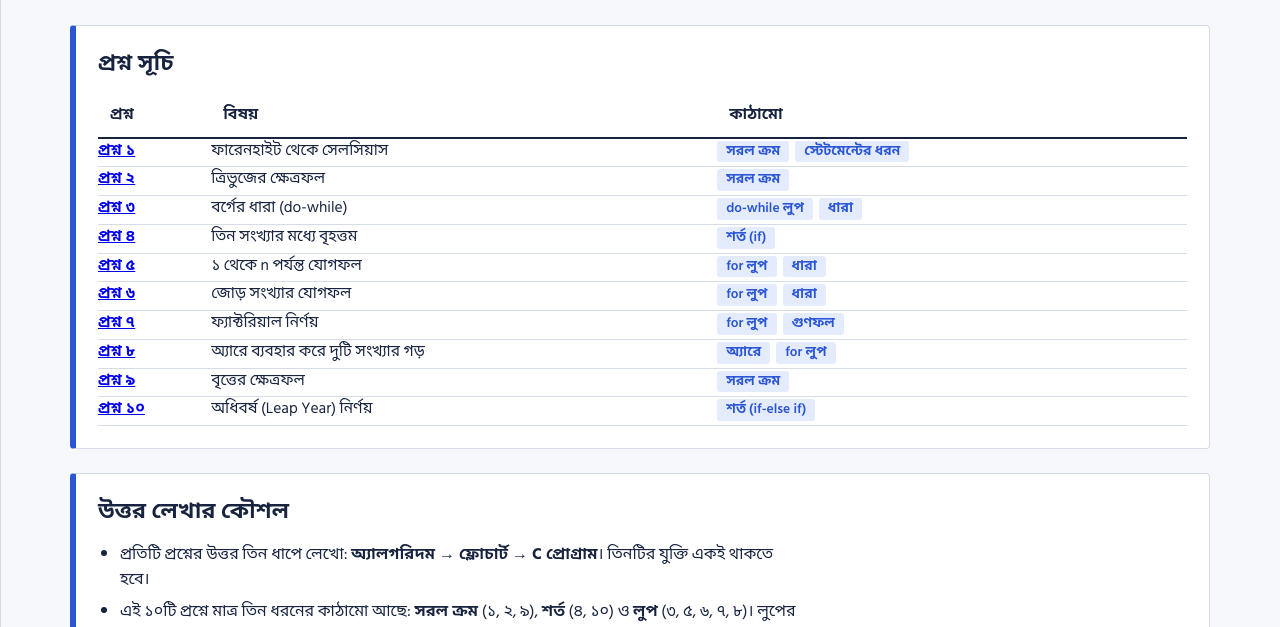
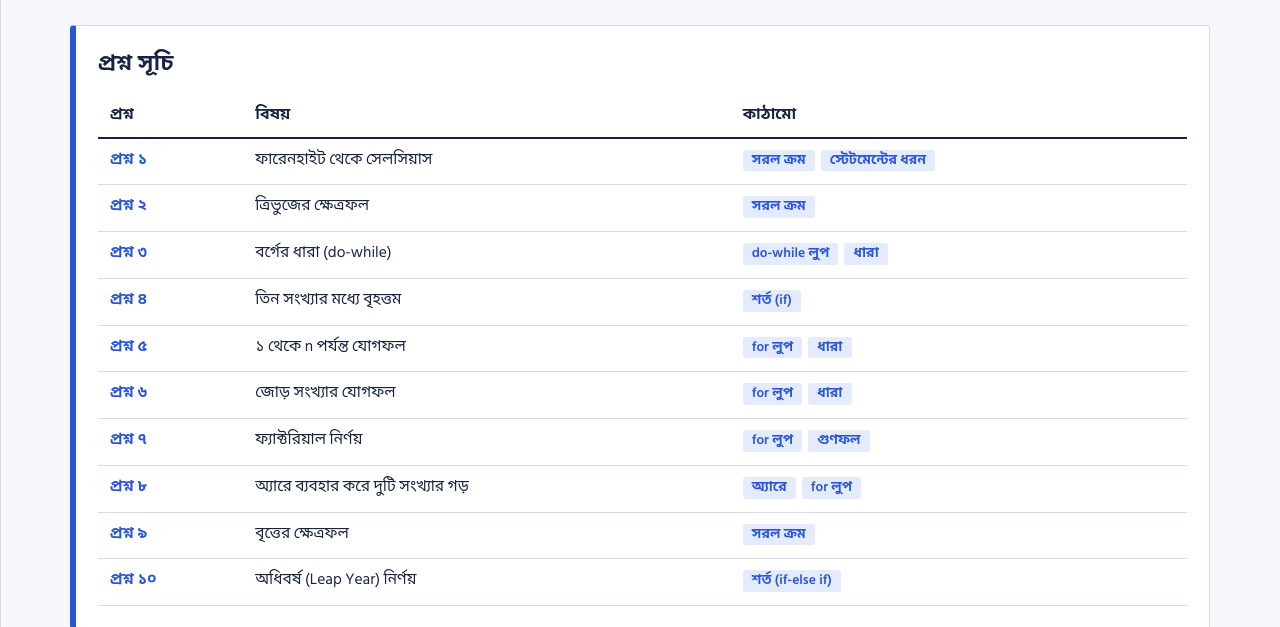
Before and after one commit to Sakhiur2022/suheera-study-tracker, a plain HTML site: page suggestions/ct2/ict/index.html in a window 1280 px wide. Shown: the part 173-800 px from the top of the page. Drawn offline with Linux system fonts and the light colour scheme.

Commit message:
style: improve table layout and enhance interactivity in question list

```diff
--- a/suggestions/ct2/ict/index.html
+++ b/suggestions/ct2/ict/index.html
@@ -43,94 +43,54 @@
             </thead>
             <tbody>
               <tr>
-                <th scope="row" data-label="প্রশ্ন">
-                  <a href="#q1">প্রশ্ন ১</a>
-                </th>
-                <td data-label="বিষয়">ফারেনহাইট থেকে সেলসিয়াস</td>
-                <td data-label="কাঠামো">
-                  <span class="chip">সরল ক্রম</span
-                  ><span class="chip">স্টেটমেন্টের ধরন</span>
-                </td>
+                <th scope="row"><a class="cell" href="#q1">প্রশ্ন ১</a></th>
+                <td><a class="cell" href="#q1">ফারেনহাইট থেকে সেলসিয়াস</a></td>
+                <td><a class="cell" href="#q1"><span class="chip">সরল ক্রম</span><span class="chip">স্টেটমেন্টের ধরন</span></a></td>
               </tr>
               <tr>
-                <th scope="row" data-label="প্রশ্ন">
-                  <a href="#q2">প্রশ্ন ২</a>
-                </th>
-                <td data-label="বিষয়">ত্রিভুজের ক্ষেত্রফল</td>
-                <td data-label="কাঠামো"><span class="chip">সরল ক্রম</span></td>
+                <th scope="row"><a class="cell" href="#q2">প্রশ্ন ২</a></th>
+                <td><a class="cell" href="#q2">ত্রিভুজের ক্ষেত্রফল</a></td>
+                <td><a class="cell" href="#q2"><span class="chip">সরল ক্রম</span></a></td>
               </tr>
               <tr>
-                <th scope="row" data-label="প্রশ্ন">
-                  <a href="#q3">প্রশ্ন ৩</a>
-                </th>
-                <td data-label="বিষয়">বর্গের ধারা (do-while)</td>
-                <td data-label="কাঠামো">
-                  <span class="chip">do-while লুপ</span
-                  ><span class="chip">ধারা</span>
-                </td>
+                <th scope="row"><a class="cell" href="#q3">প্রশ্ন ৩</a></th>
+                <td><a class="cell" href="#q3">বর্গের ধারা (do-while)</a></td>
+                <td><a class="cell" href="#q3"><span class="chip">do-while লুপ</span><span class="chip">ধারা</span></a></td>
               </tr>
               <tr>
-                <th scope="row" data-label="প্রশ্ন">
-                  <a href="#q4">প্রশ্ন ৪</a>
-                </th>
-                <td data-label="বিষয়">তিন সংখ্যার মধ্যে বৃহত্তম</td>
-                <td data-label="কাঠামো"><span class="chip">শর্ত (if)</span></td>
+                <th scope="row"><a class="cell" href="#q4">প্রশ্ন ৪</a></th>
+                <td><a class="cell" href="#q4">তিন সংখ্যার মধ্যে বৃহত্তম</a></td>
+                <td><a class="cell" href="#q4"><span class="chip">শর্ত (if)</span></a></td>
               </tr>
               <tr>
-                <th scope="row" data-label="প্রশ্ন">
-                  <a href="#q5">প্রশ্ন ৫</a>
-                </th>
-                <td data-label="বিষয়">১ থেকে n পর্যন্ত যোগফল</td>
-                <td data-label="কাঠামো">
-                  <span class="chip">for লুপ</span
-                  ><span class="chip">ধারা</span>
-                </td>
+                <th scope="row"><a class="cell" href="#q5">প্রশ্ন ৫</a></th>
+                <td><a class="cell" href="#q5">১ থেকে n পর্যন্ত যোগফল</a></td>
+                <td><a class="cell" href="#q5"><span class="chip">for লুপ</span><span class="chip">ধারা</span></a></td>
               </tr>
               <tr>
-                <th scope="row" data-label="প্রশ্ন">
-                  <a href="#q6">প্রশ্ন ৬</a>
-                </th>
-                <td data-label="বিষয়">জোড় সংখ্যার যোগফল</td>
-                <td data-label="কাঠামো">
-                  <span class="chip">for লুপ</span
-                  ><span class="chip">ধারা</span>
-                </td>
+                <th scope="row"><a class="cell" href="#q6">প্রশ্ন ৬</a></th>
+                <td><a class="cell" href="#q6">জোড় সংখ্যার যোগফল</a></td>
+                <td><a class="cell" href="#q6"><span class="chip">for লুপ</span><span class="chip">ধারা</span></a></td>
               </tr>
               <tr>
-                <th scope="row" data-label="প্রশ্ন">
-                  <a href="#q7">প্রশ্ন ৭</a>
-                </th>
-                <td data-label="বিষয়">ফ্যাক্টরিয়াল নির্ণয়</td>
-                <td data-label="কাঠামো">
-                  <span class="chip">for লুপ</span
-                  ><span class="chip">গুণফল</span>
-                </td>
+                <th scope="row"><a class="cell" href="#q7">প্রশ্ন ৭</a></th>
+                <td><a class="cell" href="#q7">ফ্যাক্টরিয়াল নির্ণয়</a></td>
+                <td><a class="cell" href="#q7"><span class="chip">for লুপ</span><span class="chip">গুণফল</span></a></td>
               </tr>
               <tr>
-                <th scope="row" data-label="প্রশ্ন">
-                  <a href="#q8">প্রশ্ন ৮</a>
-                </th>
-                <td data-label="বিষয়">অ্যারে ব্যবহার করে দুটি সংখ্যার গড়</td>
-                <td data-label="কাঠামো">
-                  <span class="chip">অ্যারে</span
-                  ><span class="chip">for লুপ</span>
-                </td>
+                <th scope="row"><a class="cell" href="#q8">প্রশ্ন ৮</a></th>
+                <td><a class="cell" href="#q8">অ্যারে ব্যবহার করে দুটি সংখ্যার গড়</a></td>
+                <td><a class="cell" href="#q8"><span class="chip">অ্যারে</span><span class="chip">for লুপ</span></a></td>
               </tr>
               <tr>
-                <th scope="row" data-label="প্রশ্ন">
-                  <a href="#q9">প্রশ্ন ৯</a>
-                </th>
-                <td data-label="বিষয়">বৃত্তের ক্ষেত্রফল</td>
-                <td data-label="কাঠামো"><span class="chip">সরল ক্রম</span></td>
+                <th scope="row"><a class="cell" href="#q9">প্রশ্ন ৯</a></th>
+                <td><a class="cell" href="#q9">বৃত্তের ক্ষেত্রফল</a></td>
+                <td><a class="cell" href="#q9"><span class="chip">সরল ক্রম</span></a></td>
               </tr>
               <tr>
-                <th scope="row" data-label="প্রশ্ন">
-                  <a href="#q10">প্রশ্ন ১০</a>
-                </th>
-                <td data-label="বিষয়">অধিবর্ষ (Leap Year) নির্ণয়</td>
-                <td data-label="কাঠামো">
-                  <span class="chip">শর্ত (if-else if)</span>
-                </td>
+                <th scope="row"><a class="cell" href="#q10">প্রশ্ন ১০</a></th>
+                <td><a class="cell" href="#q10">অধিবর্ষ (Leap Year) নির্ণয়</a></td>
+                <td><a class="cell" href="#q10"><span class="chip">শর্ত (if-else if)</span></a></td>
               </tr>
             </tbody>
           </table>
```
